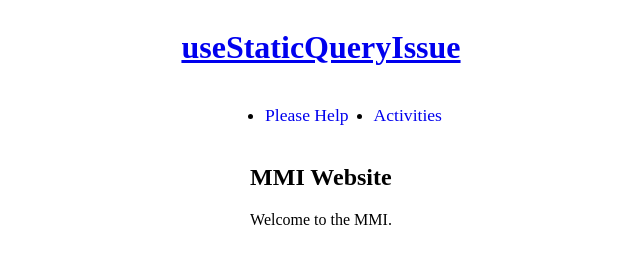
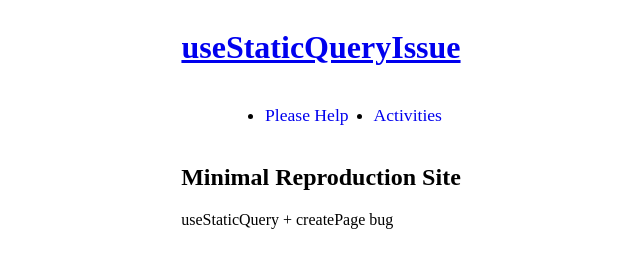
Before and after one commit to mrbjjackson/useStaticQueryBug, a Gatsby site: page / in a window 1280 px wide. Shown: the whole page, without its empty margins (319-959 px from the left). Built offline with nearby package versions, Linux system fonts and the light colour scheme; Gatsby itself is replaced by a stand-in of ours.

Commit message:
Minimal reproduction

```diff
--- a/src/pages/index.js
+++ b/src/pages/index.js
@@ -2,8 +2,8 @@ import * as React from "react"
 
 const IndexPage = () => (
 <article>
-  <h1>MMI Website</h1>
-  <p>Welcome to the MMI.</p>
+  <h1>Minimal Reproduction Site</h1>
+  <p>useStaticQuery + createPage bug</p>
 </article>
 )
 
```
Also changed, not shown: package.json (+1 -9 lines), 1 other file.
